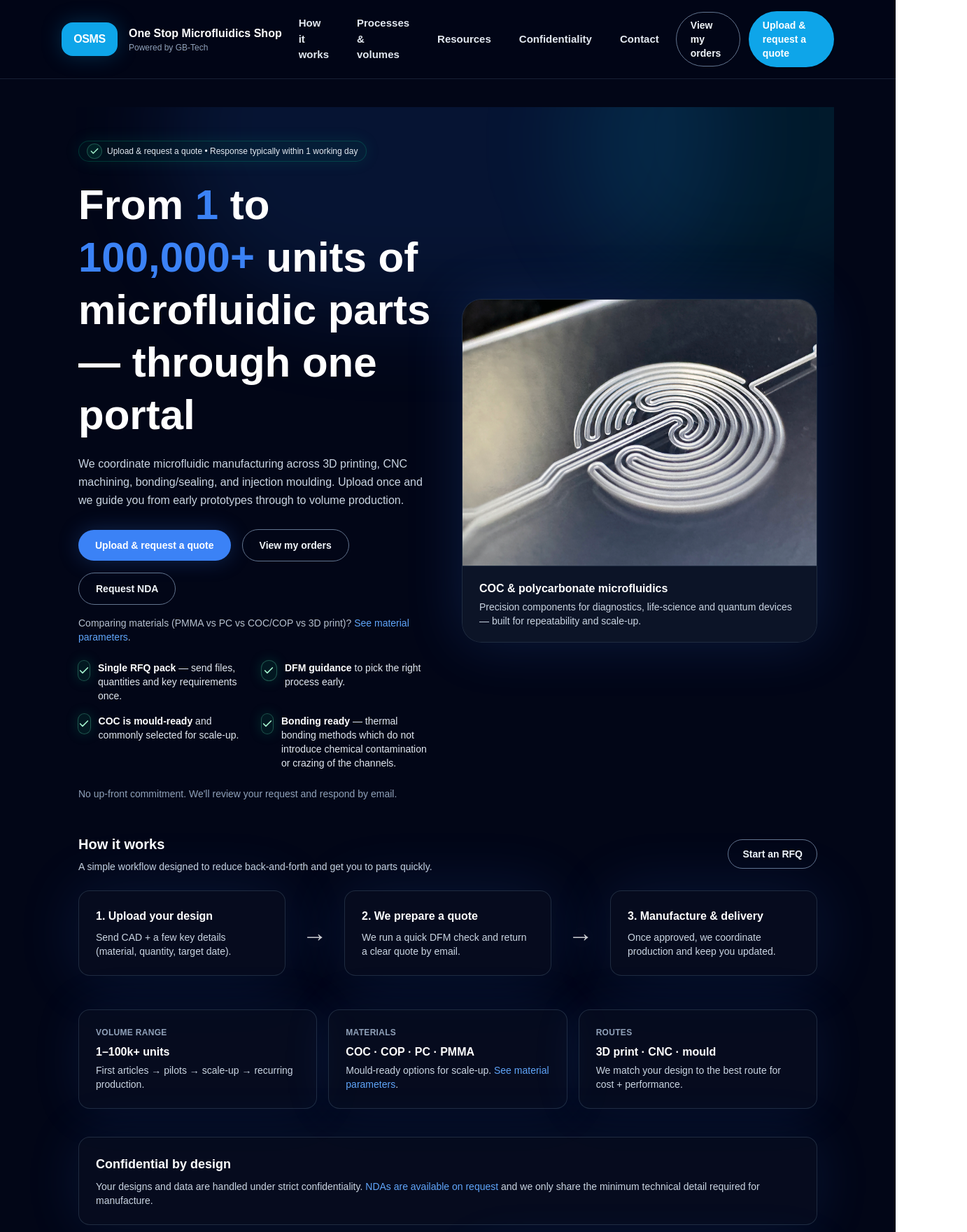
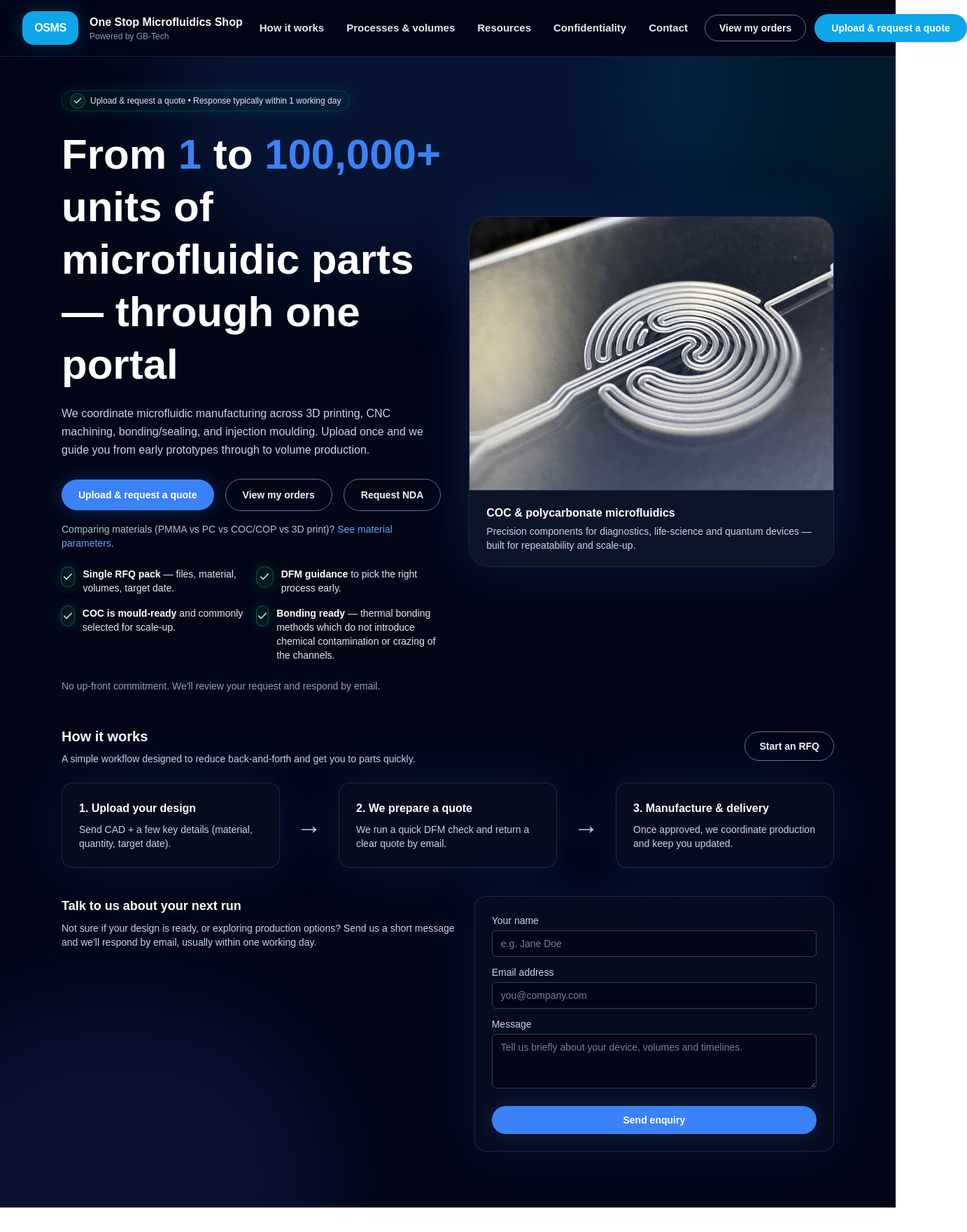
Before and after one commit to OMS-Shop/osm-shop, a Next.js app: page / in a window 1280 px wide. Shown: the top 1760 px of the page at 70% size, 1382 px wide, since content can reach past the window. After the commit the page ends 1725 px from the top, so only its background shows below. Built offline with nearby package versions, Linux system fonts and the light colour scheme.

Commit message:
Header: wider + no wrap; Hero: inline CTAs; Revert how-it-works copy

```diff
--- a/app/layout.tsx
+++ b/app/layout.tsx
@@ -30,10 +30,10 @@ export default function RootLayout({
         className={`${geistSans.variable} ${geistMono.variable} antialiased bg-[#020617] text-slate-50`}
       >
         <div className="min-h-screen bg-[#020617]">
-          {/* Top navigation bar */}
+          {/* Header */}
           <header className="sticky top-0 z-30 border-b border-slate-800/80 bg-[#020617]/85 backdrop-blur">
-            <div className="mx-auto flex max-w-6xl items-center gap-6 px-6 py-4">
-              {/* Left: Logo + brand */}
+            <div className="mx-auto flex max-w-7xl items-center gap-6 px-8 py-4">
+              {/* Brand */}
               <Link href="/" className="flex items-center gap-4 shrink-0">
                 <div className="flex h-12 w-20 items-center justify-center rounded-2xl bg-[#0ea5e9] shadow-[0_0_30px_rgba(14,165,233,0.25)]">
                   <span className="text-base font-extrabold tracking-tight text-white">
@@ -41,60 +41,60 @@ export default function RootLayout({
                   </span>
                 </div>
                 <div className="flex flex-col leading-tight">
-                  <span className="text-base font-semibold text-white">
+                  <span className="text-base font-semibold text-white whitespace-nowrap">
                     One Stop Microfluidics Shop
                   </span>
-                  <span className="text-xs text-slate-400">
+                  <span className="text-xs text-slate-400 whitespace-nowrap">
                     Powered by GB-Tech
                   </span>
                 </div>
               </Link>
 
-              {/* Center: Nav links (centred) */}
-              <nav className="hidden lg:flex flex-1 items-center justify-center gap-10 text-[15px] font-semibold text-slate-200">
+              {/* Nav (centered, no wrapping) */}
+              <nav className="hidden lg:flex flex-1 items-center justify-center gap-8 text-[15px] font-semibold text-slate-200 text-center">
                 <Link
                   href="/#how-it-works"
-                  className="hover:text-white transition-colors"
+                  className="hover:text-white transition-colors whitespace-nowrap"
                 >
                   How it works
                 </Link>
                 <Link
                   href="/#processes"
-                  className="hover:text-white transition-colors"
+                  className="hover:text-white transition-colors whitespace-nowrap"
                 >
                   Processes &amp; volumes
                 </Link>
                 <Link
                   href="/resources"
-                  className="hover:text-white transition-colors"
+                  className="hover:text-white transition-colors whitespace-nowrap"
                 >
                   Resources
                 </Link>
                 <Link
                   href="/nda"
-                  className="hover:text-white transition-colors"
+                  className="hover:text-white transition-colors whitespace-nowrap"
                 >
                   Confidentiality
                 </Link>
                 <Link
                   href="/#contact"
-                  className="hover:text-white transition-colors"
+                  className="hover:text-white transition-colors whitespace-nowrap"
                 >
                   Contact
                 </Link>
               </nav>
 
-              {/* Right: buttons */}
-              <div className="ml-auto flex items-center gap-3">
+              {/* Right buttons (no wrapping) */}
+              <div className="ml-auto flex items-center gap-3 shrink-0">
                 <Link
                   href="/portal"
-                  className="rounded-full border border-slate-500 px-5 py-2 text-sm font-semibold text-slate-100 hover:border-slate-200 hover:text-white transition-colors"
+                  className="rounded-full border border-slate-500 px-5 py-2 text-sm font-semibold text-slate-100 hover:border-slate-200 hover:text-white transition-colors whitespace-nowrap"
                 >
                   View my orders
                 </Link>
                 <Link
                   href="/upload"
-                  className="rounded-full bg-[#0ea5e9] px-5 py-2.5 text-sm font-extrabold text-white shadow hover:bg-[#0284c7] transition-colors"
+                  className="rounded-full bg-[#0ea5e9] px-6 py-2.5 text-sm font-extrabold text-white shadow hover:bg-[#0284c7] transition-colors whitespace-nowrap"
                 >
                   Upload &amp; request a quote
                 </Link>
@@ -102,8 +102,8 @@ export default function RootLayout({
             </div>
           </header>
 
-          {/* Page content */}
-          <main className="mx-auto max-w-6xl px-6 py-10">{children}</main>
+          {/* IMPORTANT: do NOT add max-width/padding here (pages control their own layout) */}
+          <main>{children}</main>
         </div>
       </body>
     </html>
--- a/app/page.tsx
+++ b/app/page.tsx
@@ -24,10 +24,7 @@ function GreenTick() {
 
 function FlowArrow() {
   return (
-    <div
-      aria-hidden
-      className="hidden md:flex items-center justify-center px-2"
-    >
+    <div aria-hidden className="hidden md:flex items-center justify-center px-2">
       <span className="text-white/80 text-4xl leading-none drop-shadow-[0_0_14px_rgba(255,255,255,0.35)]">
         →
       </span>
@@ -68,36 +65,34 @@ export default function HomePage() {
           </div>
 
           <h1 className="mt-6 text-4xl font-extrabold leading-tight text-white md:text-6xl">
-            From{" "}
-            <span className="text-[#3b82f6]">1</span> to{" "}
-            <span className="text-[#3b82f6]">100,000+</span>{" "}
-            units of microfluidic parts —{" "}
+            From <span className="text-[#3b82f6]">1</span> to{" "}
+            <span className="text-[#3b82f6]">100,000+</span> units of microfluidic parts —{" "}
             <span className="text-white">through one portal</span>
           </h1>
 
           <p className="mt-5 max-w-xl text-base leading-relaxed text-slate-300">
-            We coordinate microfluidic manufacturing across 3D printing, CNC
-            machining, bonding/sealing, and injection moulding. Upload once and
-            we guide you from early prototypes through to volume production.
+            We coordinate microfluidic manufacturing across 3D printing, CNC machining,
+            bonding/sealing, and injection moulding. Upload once and we guide you from early
+            prototypes through to volume production.
           </p>
 
-          {/* CTAs (INLINE 3 buttons) */}
-          <div className="mt-7 flex flex-wrap items-center gap-4">
+          {/* CTAs (INLINE on desktop) */}
+          <div className="mt-7 flex flex-col gap-4 sm:flex-row sm:items-center">
             <Link
               href="/upload"
-              className="rounded-full bg-[#3b82f6] px-6 py-3 text-sm font-extrabold text-white shadow-[0_0_30px_rgba(59,130,246,0.25)] hover:bg-[#2563eb] transition-colors"
+              className="rounded-full bg-[#3b82f6] px-6 py-3 text-sm font-extrabold text-white shadow-[0_0_30px_rgba(59,130,246,0.25)] hover:bg-[#2563eb] transition-colors whitespace-nowrap text-center"
             >
               Upload &amp; request a quote
             </Link>
             <Link
               href="/portal"
-              className="rounded-full border border-slate-500 px-6 py-3 text-sm font-semibold text-slate-100 hover:border-slate-200 hover:text-white transition-colors"
+              className="rounded-full border border-slate-500 px-6 py-3 text-sm font-semibold text-slate-100 hover:border-slate-200 hover:text-white transition-colors whitespace-nowrap text-center"
             >
               View my orders
             </Link>
             <Link
               href="/nda"
-              className="rounded-full border border-slate-500 px-6 py-3 text-sm font-semibold text-slate-100 hover:border-slate-200 hover:text-white transition-colors"
+              className="rounded-full border border-slate-500 px-6 py-3 text-sm font-semibold text-slate-100 hover:border-slate-200 hover:text-white transition-colors whitespace-nowrap text-center"
             >
               Request NDA
             </Link>
@@ -116,33 +111,32 @@ export default function HomePage() {
             <div className="flex items-start gap-3">
               <GreenTick />
               <p className="text-sm text-slate-200">
-                <span className="font-extrabold text-white">Single RFQ pack</span>{" "}
-                — send files, quantities and key requirements once.
+                <span className="font-extrabold text-white">Single RFQ pack</span> — files,
+                material, volumes, target date.
               </p>
             </div>
 
             <div className="flex items-start gap-3">
               <GreenTick />
               <p className="text-sm text-slate-200">
-                <span className="font-extrabold text-white">DFM guidance</span>{" "}
-                to pick the right process early.
+                <span className="font-extrabold text-white">DFM guidance</span> to pick the right
+                process early.
               </p>
             </div>
 
             <div className="flex items-start gap-3">
               <GreenTick />
               <p className="text-sm text-slate-200">
-                <span className="font-extrabold text-white">COC is mould-ready</span>{" "}
-                and commonly selected for scale-up.
+                <span className="font-extrabold text-white">COC is mould-ready</span> and commonly
+                selected for scale-up.
               </p>
             </div>
 
             <div className="flex items-start gap-3">
               <GreenTick />
               <p className="text-sm text-slate-200">
-                <span className="font-extrabold text-white">Bonding ready</span>{" "}
-                — thermal bonding methods which do not introduce chemical contamination
-                or crazing of the channels.
+                <span className="font-extrabold text-white">Bonding ready</span> — thermal bonding
+                methods which do not introduce chemical contamination or crazing of the channels.
               </p>
             </div>
           </div>
@@ -166,12 +160,9 @@ export default function HomePage() {
             </div>
 
             <div className="border-t border-slate-700/60 bg-slate-900/70 px-6 py-5">
-              <p className="text-base font-extrabold text-white">
-                COC &amp; polycarbonate microfluidics
-              </p>
+              <p className="text-base font-extrabold text-white">COC &amp; polycarbonate microfluidics</p>
               <p className="mt-1 text-sm text-slate-300">
-                Precision components for diagnostics, life-science and quantum devices —
-                built for repeatability and scale-up.
+                Precision components for diagnostics, life-science and quantum devices — built for repeatability and scale-up.
               </p>
             </div>
           </div>
@@ -190,7 +181,7 @@ export default function HomePage() {
 
           <Link
             href="/upload"
-            className="hidden md:inline-flex rounded-full border border-slate-500 px-5 py-2.5 text-sm font-semibold text-slate-100 hover:border-slate-200 hover:text-white transition-colors"
+            className="hidden md:inline-flex rounded-full border border-slate-500 px-5 py-2.5 text-sm font-semibold text-slate-100 hover:border-slate-200 hover:text-white transition-colors whitespace-nowrap"
           >
             Start an RFQ
           </Link>
@@ -224,78 +215,13 @@ export default function HomePage() {
         </div>
       </section>
 
-      {/* ===== Processes & volumes (tidier sizing) ===== */}
-      <section id="processes" className="relative mx-auto max-w-6xl px-6 pb-10">
-        <div className="mt-2 grid gap-4 md:grid-cols-3">
-          <div className="rounded-2xl border border-slate-700/60 bg-slate-900/35 p-6 shadow-[0_0_70px_rgba(59,130,246,0.10)]">
-            <p className="text-xs font-semibold tracking-wide text-slate-400">
-              VOLUME RANGE
-            </p>
-            <p className="mt-2 text-base font-extrabold text-white">
-              1–100k+ units
-            </p>
-            <p className="mt-1 text-sm text-slate-300">
-              First articles → pilots → scale-up → recurring production.
-            </p>
-          </div>
-
-          <div className="rounded-2xl border border-slate-700/60 bg-slate-900/35 p-6 shadow-[0_0_70px_rgba(59,130,246,0.10)]">
-            <p className="text-xs font-semibold tracking-wide text-slate-400">
-              MATERIALS
-            </p>
-            <p className="mt-2 text-base font-extrabold text-white">
-              COC · COP · PC · PMMA
-            </p>
-            <p className="mt-1 text-sm text-slate-300">
-              Mould-ready options for scale-up.{" "}
-              <Link href="/resources#material-parameters" className="text-[#60a5fa] hover:underline">
-                See material parameters
-              </Link>
-              .
-            </p>
-          </div>
-
-          <div className="rounded-2xl border border-slate-700/60 bg-slate-900/35 p-6 shadow-[0_0_70px_rgba(59,130,246,0.10)]">
-            <p className="text-xs font-semibold tracking-wide text-slate-400">
-              ROUTES
-            </p>
-            <p className="mt-2 text-base font-extrabold text-white">
-              3D print · CNC · mould
-            </p>
-            <p className="mt-1 text-sm text-slate-300">
-              We match your design to the best route for cost + performance.
-            </p>
-          </div>
-        </div>
-      </section>
-
-      {/* ===== Confidentiality ===== */}
-      <section id="confidentiality" className="relative mx-auto max-w-6xl px-6 pb-10">
-        <div className="rounded-2xl border border-slate-700/60 bg-slate-900/35 p-6 shadow-[0_0_80px_rgba(59,130,246,0.12)]">
-          <h2 className="text-lg font-extrabold text-white">Confidential by design</h2>
-          <p className="mt-2 text-sm text-slate-300">
-            Your designs and data are handled under strict confidentiality.{" "}
-            <Link href="/nda" className="text-[#60a5fa] hover:underline">
-              NDAs are available on request
-            </Link>{" "}
-            and we only share the minimum technical detail required for manufacture.
-          </p>
-        </div>
-      </section>
-
-      {/* ===== Contact ===== */}
-      <section
-        id="contact"
-        className="relative mx-auto max-w-6xl grid gap-6 px-6 pb-20 md:grid-cols-[1.1fr_minmax(0,1fr)]"
-      >
+      {/* (rest of your page continues below as-is in your repo) */}
+      {/* Contact form etc stays in your current version */}
+      <section id="contact" className="relative mx-auto max-w-6xl grid gap-6 px-6 pb-20 md:grid-cols-[1.1fr_minmax(0,1fr)]">
         <div>
-          <h2 className="text-lg font-extrabold text-white">
-            Talk to us about your next run
-          </h2>
+          <h2 className="text-lg font-extrabold text-white">Talk to us about your next run</h2>
           <p className="mt-2 max-w-xl text-sm text-slate-300">
-            Not sure if your design is ready, or exploring production options?
-            Send us a short message and we&apos;ll respond by email, usually within
-            one working day.
+            Not sure if your design is ready, or exploring production options? Send us a short message and we&apos;ll respond by email, usually within one working day.
           </p>
         </div>
 
@@ -345,7 +271,6 @@ export default function HomePage() {
             />
           </div>
 
-          {/* ✅ Success/error banner (client-side, wrapped in Suspense) */}
           <Suspense fallback={null}>
             <EnquiryAlert />
           </Suspense>
```
